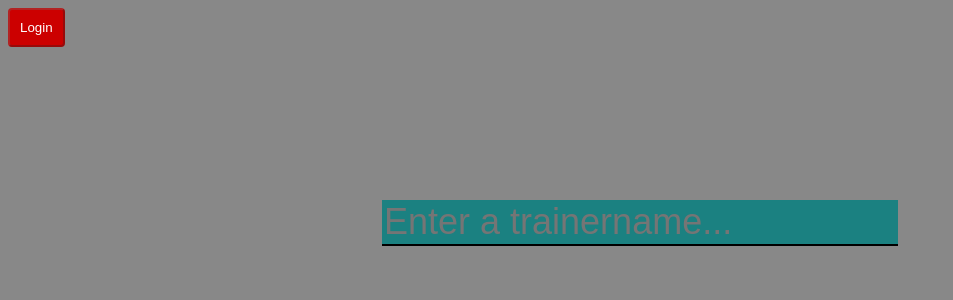
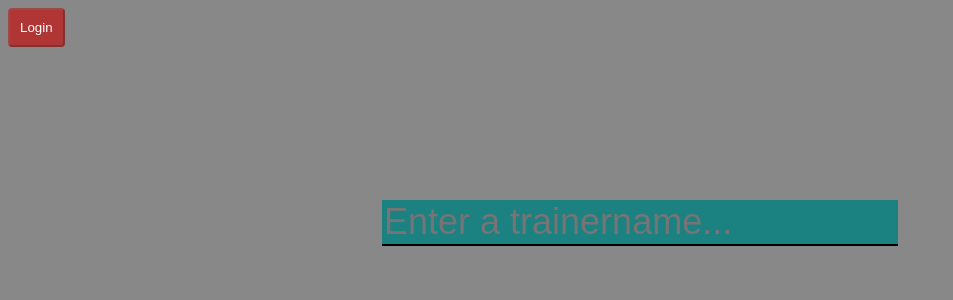
Before and after one commit to ludwigcarlsson/pokemon-trainer-experis, an Angular app: page /login in a window 1280 px wide. Shown: the top 300 px of the page, without its empty margins (0-953 px from the left). Built offline with nearby package versions, Linux system fonts and the light colour scheme.

Commit message:
Vattenkruka & LudwigCarlsson - fix: Fixed so that the cursor displayed correctly on the disabled collect pokemon button on pokemon page

```diff
--- a/src/styles.scss
+++ b/src/styles.scss
@@ -15,4 +15,8 @@ button {
         background-color: #FF0000;
         color:white;
     }
+    &:disabled {
+        background-color: rgba($color: #CC0000, $alpha: 0.6);
+        cursor: unset;
+    }
 }
```
